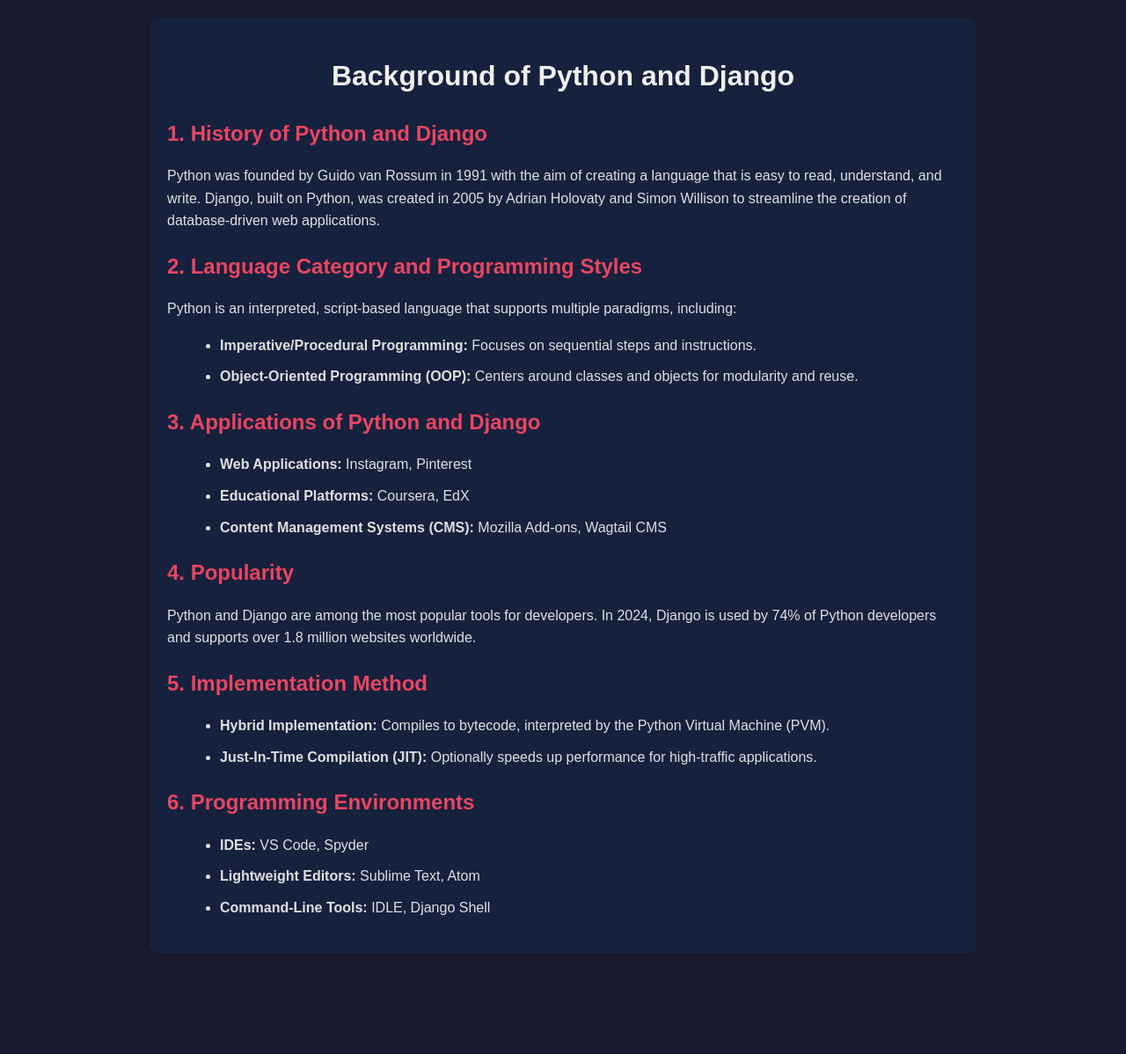
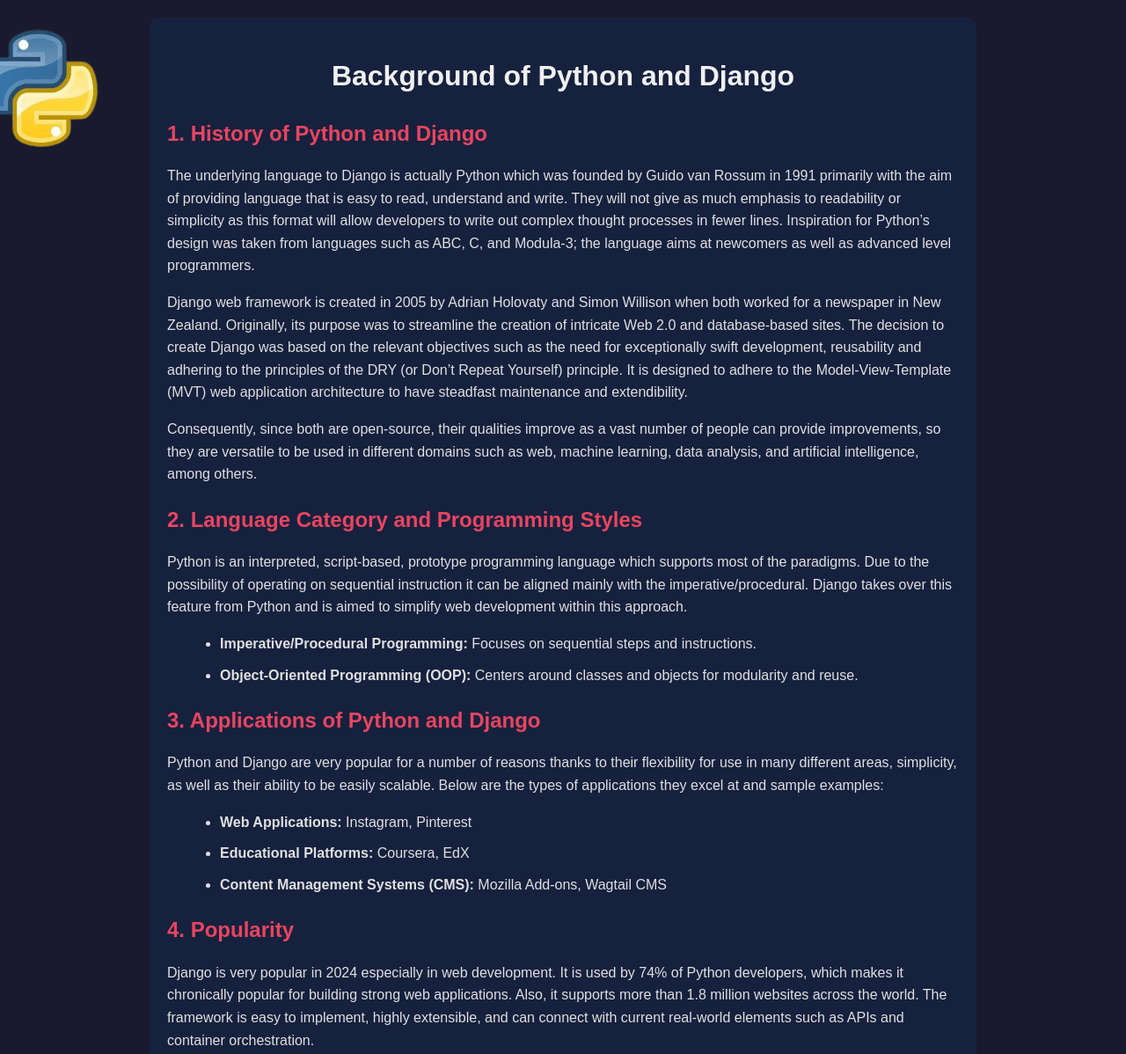
Before and after one commit to YousefZahran1/venom, a plain HTML site: page background.html in a window 1280 px wide. Shown: the top 1198 px of the page at 88% size. Before the commit the page ends 1104 px from the top, so only its background shows below. Drawn offline with Linux system fonts and the light colour scheme.

Commit message:
presentation

```diff
--- a/background.html
+++ b/background.html
@@ -20,6 +20,7 @@
             box-shadow: 0 4px 6px rgba(0,0,0,0.1);
             max-width: 900px;
             margin: auto;
+            position: relative;
         }
         h1, h2 {
             color: #f0f0f0;
@@ -43,23 +44,34 @@
         ul li {
             margin-bottom: 10px;
         }
+        .top-left-image {
+            position: absolute;
+            top: 10px; /* Adjust this value to move image up/down */
+            left: -200px; /* Adjust this value to move image left/right */
+            width: 150px; /* Adjust width as needed */
+            z-index: 1 ; /* Ensures it stays above background */
+        }
     </style>
 </head>
 <body>
     <div class="container">
+        <img src="image_2024-12-11_024443911-removebg-preview.png" alt="Python logo" class="top-left-image">
         <h1>Background of Python and Django</h1>
 
         <section>
             <h2 class="section-title">1. History of Python and Django</h2>
             <p>
-                Python was founded by Guido van Rossum in 1991 with the aim of creating a language that is easy to read, understand, and write. Django, built on Python, was created in 2005 by Adrian Holovaty and Simon Willison to streamline the creation of database-driven web applications.
+                The underlying language to Django is actually Python which was founded by Guido van Rossum in 1991 primarily with the aim of providing language that is easy to read, understand and write. They will not give as much emphasis to readability or simplicity as this format will allow developers to write out complex thought processes in fewer lines. Inspiration for Python’s design was taken from languages such as ABC, C, and Modula-3; the language aims at newcomers as well as advanced level programmers.
+                 </p>
+            <p>Django web framework is created in 2005 by Adrian Holovaty and Simon Willison when both worked for a newspaper in New Zealand. Originally, its purpose was to streamline the creation of intricate Web 2.0 and database-based sites. The decision to create Django was based on the relevant objectives such as the need for exceptionally swift development, reusability and adhering to the principles of the DRY (or Don’t Repeat Yourself) principle. It is designed to adhere to the Model-View-Template (MVT) web application architecture to have steadfast maintenance and extendibility.
             </p>
+            <p>Consequently, since both are open-source, their qualities improve as a vast number of people can provide improvements, so they are versatile to be used in different domains such as web, machine learning, data analysis, and artificial intelligence, among others.</p>
         </section>
 
         <section>
             <h2 class="section-title">2. Language Category and Programming Styles</h2>
             <p>
-                Python is an interpreted, script-based language that supports multiple paradigms, including:
+                Python is an interpreted, script-based, prototype programming language which supports most of the paradigms. Due to the possibility of operating on sequential instruction it can be aligned mainly with the imperative/procedural. Django takes over this feature from Python and is aimed to simplify web development within this approach.
             </p>
             <ul>
                 <li><strong>Imperative/Procedural Programming:</strong> Focuses on sequential steps and instructions.</li>
@@ -69,6 +81,8 @@
 
         <section>
             <h2 class="section-title">3. Applications of Python and Django</h2>
+
+ <p>Python and Django are very popular for a number of reasons thanks to their flexibility for use in many different areas, simplicity, as well as their ability to be easily scalable. Below are the types of applications they excel at and sample examples: </p>
             <ul>
                 <li><strong>Web Applications:</strong> Instagram, Pinterest</li>
                 <li><strong>Educational Platforms:</strong> Coursera, EdX</li>
@@ -79,12 +93,14 @@
         <section>
             <h2 class="section-title">4. Popularity</h2>
             <p>
-                Python and Django are among the most popular tools for developers. In 2024, Django is used by 74% of Python developers and supports over 1.8 million websites worldwide.
-            </p>
+                Django is very popular in 2024 especially in web development. It is used by 74% of Python developers, which makes it chronically popular for building strong web applications. Also, it supports more than 1.8 million websites across the world. The framework is easy to implement, highly extensible, and can connect with current real-world elements such as APIs and container orchestration.             </p>
+            <img src="image.png" alt="Django's usage statistics in 2024">
+
         </section>
 
         <section>
             <h2 class="section-title">5. Implementation Method</h2>
+            <p>Python and Django use a combination of implementation methods to balance performance, flexibility, and developer productivity: </p>
             <ul>
                 <li><strong>Hybrid Implementation:</strong> Compiles to bytecode, interpreted by the Python Virtual Machine (PVM).</li>
                 <li><strong>Just-In-Time Compilation (JIT):</strong> Optionally speeds up performance for high-traffic applications.</li>
@@ -93,8 +109,9 @@
 
         <section>
             <h2 class="section-title">6. Programming Environments</h2>
+            <p>Both Python and Django have numerous programming environments to support their developers for coding, debugging and for deploying their applications. Below are the most popular environments: </p>
             <ul>
-                <li><strong>IDEs:</strong> VS Code, Spyder</li>
+                <li><strong>.Integrated Development Environments (IDEs)</strong> VS Code, Spyder</li>
                 <li><strong>Lightweight Editors:</strong> Sublime Text, Atom</li>
                 <li><strong>Command-Line Tools:</strong> IDLE, Django Shell</li>
             </ul>
```
Also changed, not shown: image.png (added), image_2024-12-11_024443911-removebg-preview.png (added).
